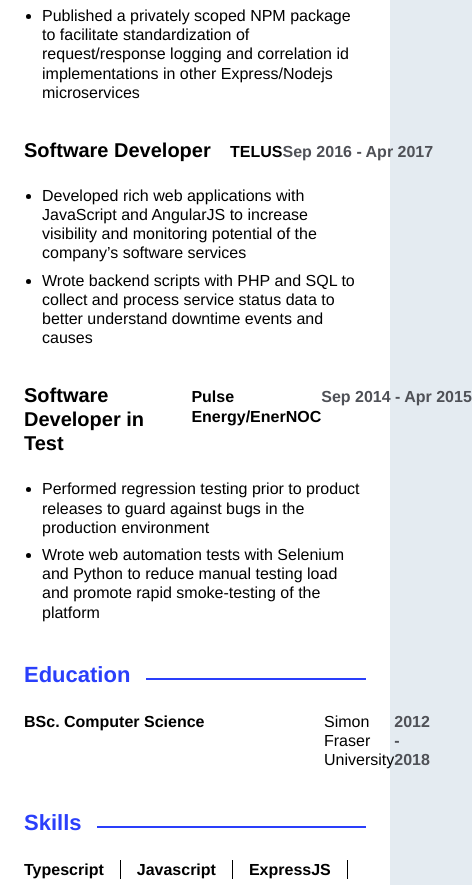
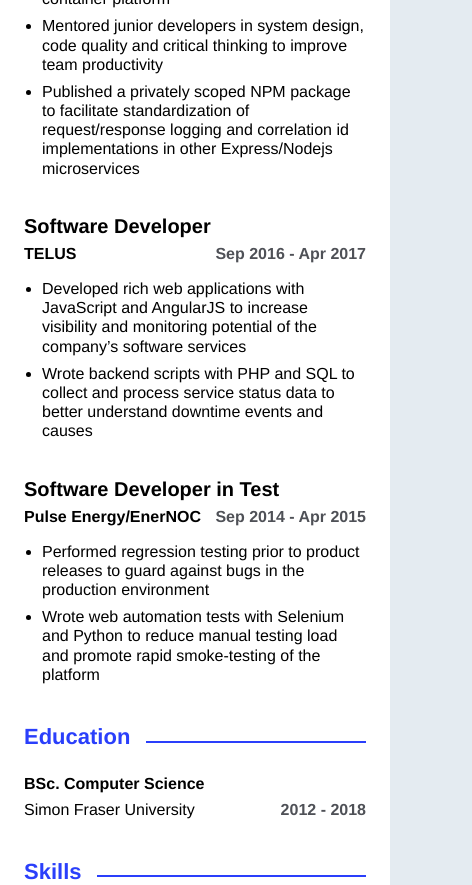
Before and after one commit to JordanToering/jordantoering.github.io, a SvelteKit app: page / in a window 390 px wide. Shown: the part 1080-1965 px from the top of the page, 472 px wide, since content can reach past the window. Built offline with nearby package versions, Linux system fonts and the light colour scheme; a web font is replaced by a local one.

Commit message:
Improve mobile formatting, add extra position description

```diff
--- a/src/routes/+page.svelte
+++ b/src/routes/+page.svelte
@@ -28,6 +28,7 @@
 			description_items: [
 				'Used Express/Nodejs, React and Cassandra in development of a full stack internal web application to enable self-serve interaction between TELUS team members and a large-scale vendor API ecosystem using Kong',
 				'Developed, deployed and supported microservice APIs defined with OAS2 using Express/Nodejs, Jest, and the OpenShift container platform',
+				'Mentored junior developers in system design, code quality and critical thinking to improve team productivity',
 				'Published a privately scoped NPM package to facilitate standardization of request/response logging and correlation id implementations in other Express/Nodejs microservices'
 			]
 		},
@@ -191,7 +192,48 @@
 		margin: 0 auto;
 	}
 
-	@media only screen and (min-width: 768px) {
+	.position-item-heading {
+		margin: 0;
+		display: block;
+		margin-bottom: 16px;
+		align-items: baseline;
+		box-sizing: border-box;
+	}
+	.position-item-job-title {
+		width: 100%;
+		padding-right: 0;
+		box-sizing: border-box;
+	}
+
+	.position-item-company-date {
+		margin-top: 6px;
+		display: flex;
+		justify-content: space-between;
+		align-items: baseline;
+		flex-grow: 1;
+		box-sizing: border-box;
+	}
+
+	.education-item-row {
+		display: block;
+		align-items: baseline;
+		margin-bottom: 12px;
+	}
+
+	.education-item-degree {
+		width: 100%;
+		box-sizing: border-box;
+	}
+
+	.education-item-school-year {
+		display: flex;
+		justify-content: space-between;
+		align-items: baseline;
+		margin-top: 6px;
+		flex-grow: 1;
+	}
+
+	@media screen and (min-width: 768px) {
 		.resume {
 			padding-left: 60px;
 			padding-right: 60px;
@@ -200,6 +242,50 @@
 			max-width: 931px;
 			box-sizing: border-box;
 			margin: 0 auto;
+		}
+
+		.position-item-heading {
+			margin: 0;
+			display: flex;
+			margin-bottom: 24px;
+			align-items: baseline;
+			box-sizing: border-box;
+		}
+
+		.position-item-job-title {
+			width: 300px;
+			padding-right: 16px;
+			box-sizing: border-box;
+		}
+
+		.position-item-company-date {
+			margin-top: 0;
+			display: flex;
+			justify-content: space-between;
+			align-items: baseline;
+			flex-grow: 1;
+			box-sizing: border-box;
+		}
+
+		.education-item-row {
+			display: flex;
+			align-items: baseline;
+			margin-bottom: 12px;
+		}
+
+		.education-item-degree {
+			width: 300px;
+			padding-right: 16px;
+			flex-shrink: 0;
+			flex-grow: 0;
+			box-sizing: border-box;
+		}
+
+		.education-item-school-year {
+			display: flex;
+			justify-content: space-between;
+			align-items: baseline;
+			flex-grow: 1;
 		}
 	}
 
@@ -243,15 +329,6 @@
 		margin-bottom: 36px;
 	}
 
-	.position-item-heading {
-		margin: 0;
-		display: flex;
-		margin-bottom: 24px;
-		align-items: baseline;
-		-webkit-box-align: baseline;
-		box-sizing: border-box;
-	}
-
 	.position-item-description > ul {
 		margin: 0;
 		padding: 0;
@@ -262,21 +339,6 @@
 		margin-bottom: 8px;
 		margin-left: 18px;
 		padding-left: 0;
-	}
-
-	.position-item-job-title {
-		width: 300px;
-		padding-right: 16px;
-		box-sizing: border-box;
-	}
-
-	.position-item-company-date {
-		margin-top: 0;
-		display: flex;
-		justify-content: space-between;
-		align-items: baseline;
-		flex-grow: 1;
-		box-sizing: border-box;
 	}
 
 	.position-item-company-date h3 {
@@ -297,31 +359,10 @@
 		margin-bottom: 12px;
 	}
 
-	.education-item-row {
-		display: flex;
-		align-items: baseline;
-		margin-bottom: 12px;
-	}
-
-	.education-item-degree {
-		width: 300px;
-		padding-right: 16px;
-		flex-shrink: 0;
-		flex-grow: 0;
-		box-sizing: border-box;
-	}
-
 	.education-item-degree > h2 {
 		margin: 0;
 		font-weight: 600;
 		font-size: 16px;
-	}
-
-	.education-item-school-year {
-		display: flex;
-		justify-content: space-between;
-		align-items: baseline;
-		flex-grow: 1;
 	}
 
 	.education-item-school > h3 {
```
